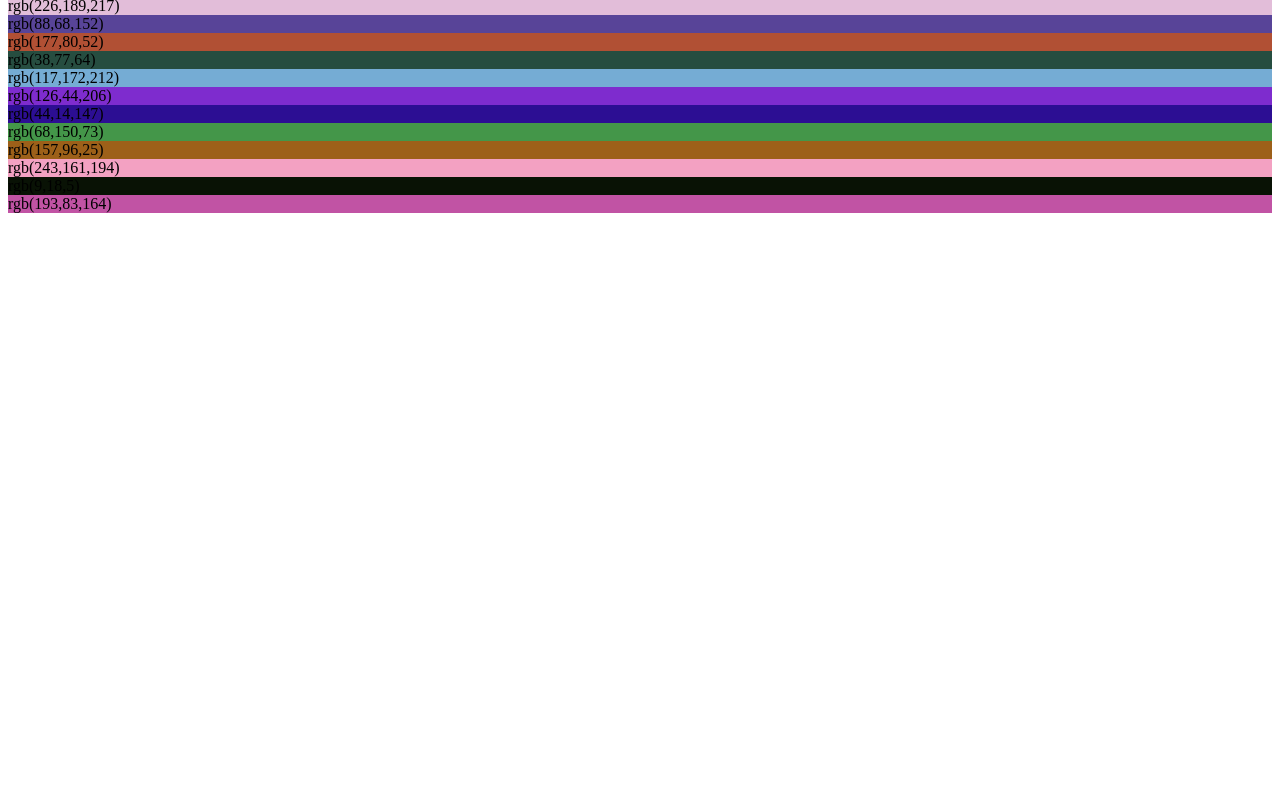
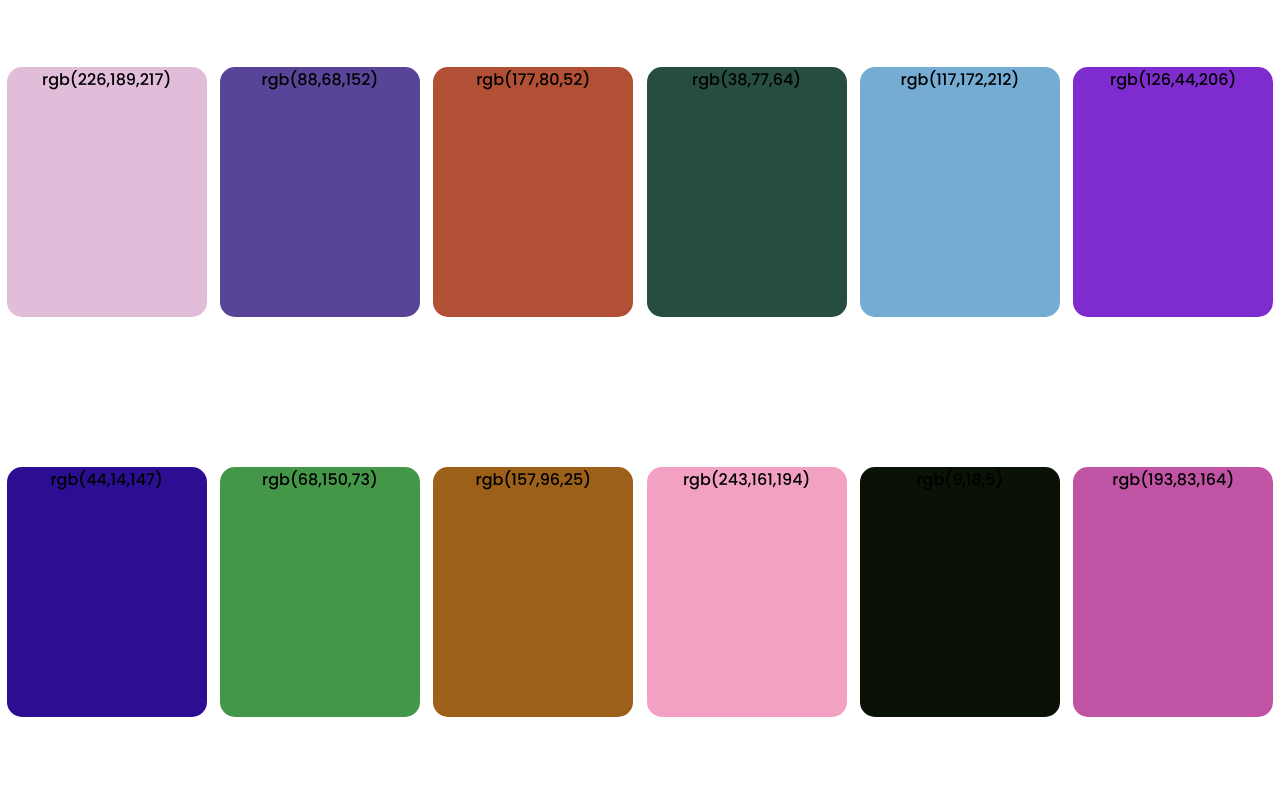
Before and after one commit to yadavinash123/random-color-generator, a plain HTML site: page index.html in a window 1280 px wide. Shown: the part 91-880 px from the top of the page. Before the commit the page ends 800 px from the top, so only its background shows below. Drawn offline with Linux system fonts and the light colour scheme.

Commit message:
Update index.html

```diff
--- a/index.html
+++ b/index.html
@@ -10,7 +10,7 @@
       href="https://fonts.googleapis.com/css2?family=Poppins:wght@200;300;400;500;600&display=swap"
       rel="stylesheet"
     />
-    <link rel="stylesheet" href="./styles.css" />
+    <link rel="stylesheet" href="./style.css" />
   </head>
   <body>
     <div id="main">
```
